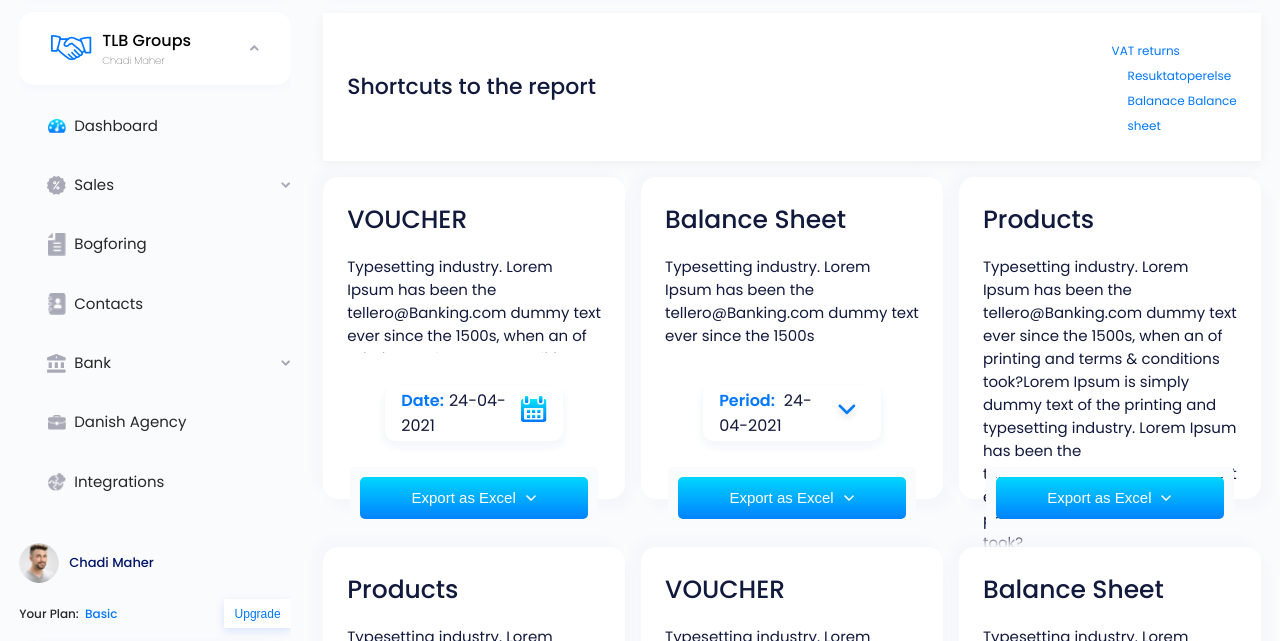
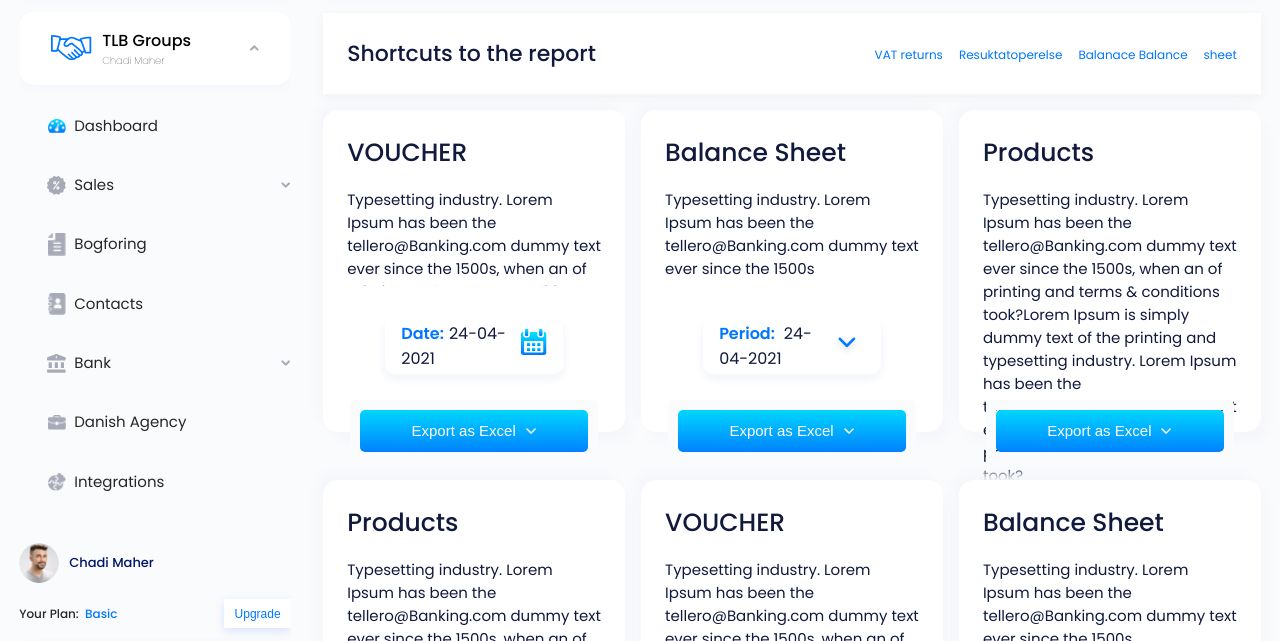
Before and after one commit to sajawalk522/tellerro, a plain HTML site: page export.html in a window 1280 px wide. Shown: the part 134-775 px from the top of the page. Drawn offline with Linux system fonts and the light colour scheme.

Commit message:
changing updated

```diff
--- a/css/export.css
+++ b/css/export.css
@@ -147,6 +147,9 @@
     padding: 3rem 2rem;
   }
 }
+.nav-div{
+  display: flex;
+}
 @media screen and (max-width: 700px) {
   .boxes {
     grid-template-columns: 1fr;
```
